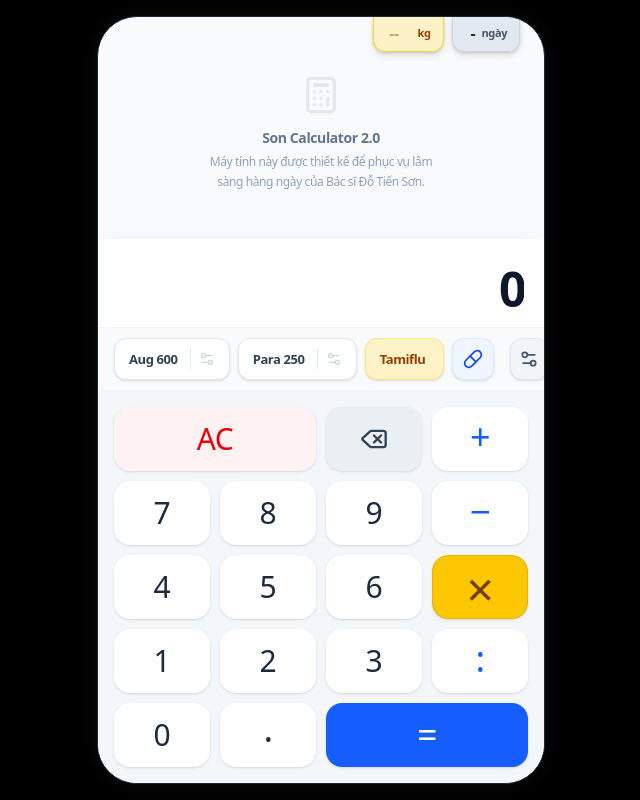
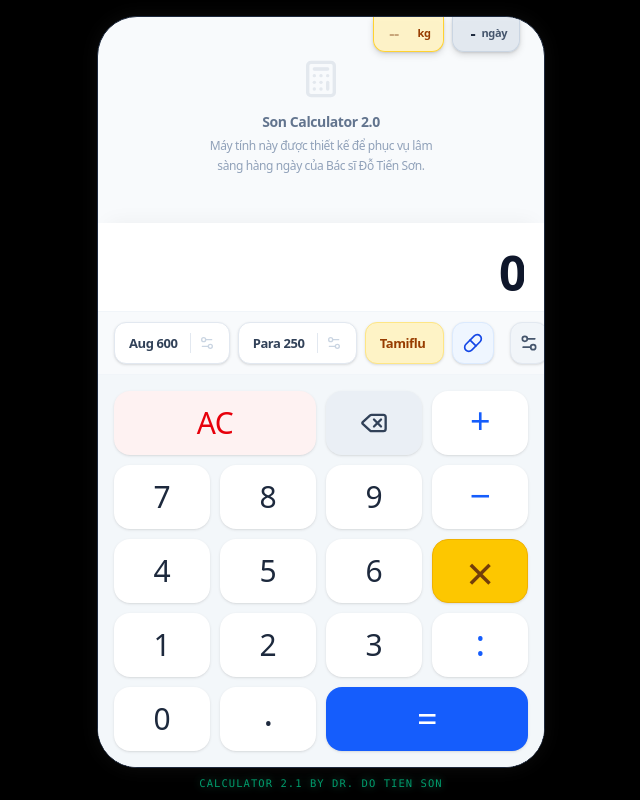
Before and after one commit to dotienson/Soncal, a React (Vite) app: page / in a window 1280 px wide. Shown: the whole page, without its empty margins (319-959 px from the left). Built offline with nearby package versions, Linux system fonts and the light colour scheme.

Commit message:
feat: Add version and author attribution
Appends a version number and author attribution to the application footer. Also slightly adjusts bottom padding for better visual balance.

```diff
--- a/src/App.tsx
+++ b/src/App.tsx
@@ -419,7 +419,7 @@ export default function App() {
   const [settingsOpen, setSettingsOpen] = useState(false);
 
   return (
-    <div className="bg-black h-[100dvh] w-full flex items-center justify-center font-sans tracking-tight px-1.5 sm:px-4 pt-[max(env(safe-area-inset-top),16px)] pb-[max(env(safe-area-inset-bottom),16px)] overflow-hidden">
+    <div className="bg-black h-[100dvh] w-full flex flex-col items-center justify-center font-sans tracking-tight px-1.5 sm:px-4 pt-[max(env(safe-area-inset-top),16px)] pb-[max(env(safe-area-inset-bottom),8px)] overflow-hidden">
       <div className={`${t.app} w-full h-full flex-1 max-h-full sm:max-h-[840px] max-w-md rounded-[2.5rem] shadow-[0_0_20px_rgba(255,255,255,0.05)] flex flex-col overflow-hidden relative transition-colors duration-500 border border-[#2a2a2a]`}>
 
         {weightWarning && (
@@ -665,6 +665,10 @@ export default function App() {
         </div>
       </div>
 
+      <div className="mt-1 sm:mt-2 text-center text-[10.5px] font-mono text-emerald-400 tracking-widest uppercase w-full flex-shrink-0 z-0 animate-pulse drop-shadow-[0_0_4px_rgba(52,211,153,0.6)]">
+        Calculator 2.1 by Dr. Do Tien Son
+      </div>
+
       <SettingsModal
          isOpen={settingsOpen}
          onClose={() => setSettingsOpen(false)}
```
